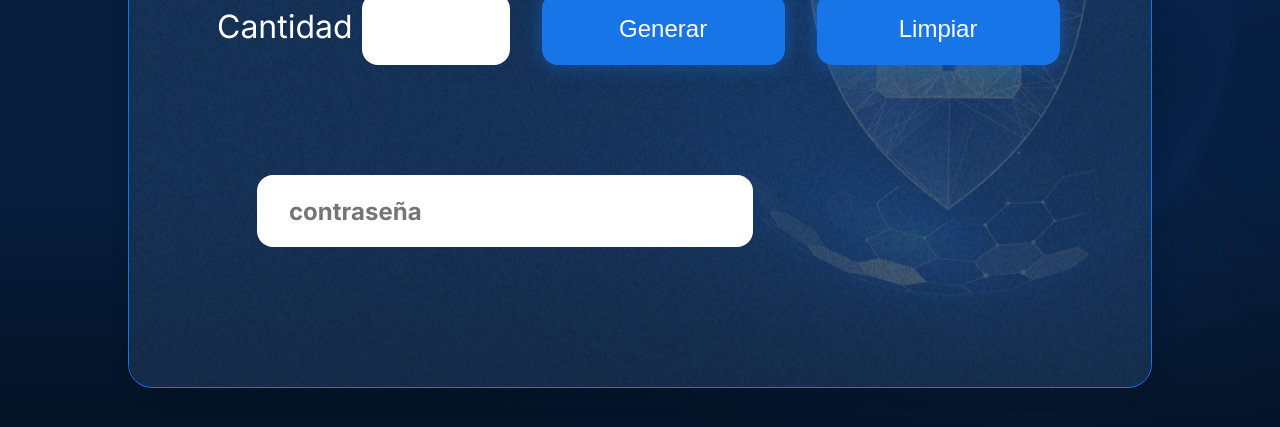
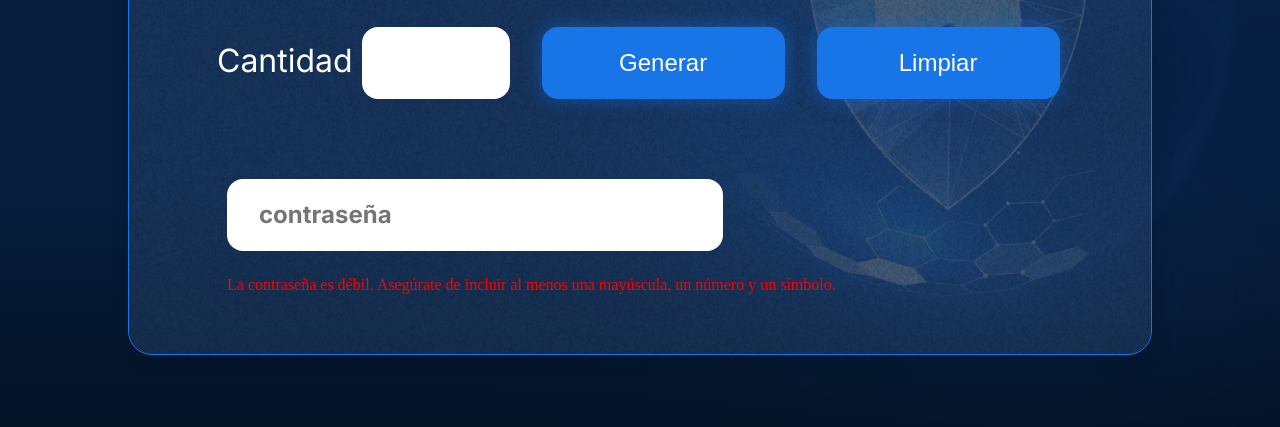
Before and after one commit to LauraArredondoDev/EjerciciosJS, a plain HTML site: page con html/Generador de contraseñas/index.html in a window 1280 px wide. Both pictures are taken after a click on the button "Generar". Shown: the part 359-786 px from the top of the page. Drawn offline with Linux system fonts and the light colour scheme.

Commit message:
He quitado el alert del mensaje de contraseña debil y fuerte y lo he cambiado por un span debajo del input de contraseña

```diff
--- a/con html/Generador de contraseñas/css/style.css
+++ b/con html/Generador de contraseñas/css/style.css
@@ -128,9 +128,28 @@ h1 {
     background-color: #FFF;
     border: none;
     color: #1875E8;
-    margin: 50px;
+    margin: 50px 50px 25px 50px;
     padding: 2rem;
     font-size: 24px;
     font-weight: 700;
     font-family: 'Inter', sans-serif;
 }
+
+.container__input__contrasena {
+    display: flex;
+    flex-direction: column;
+    justify-content: center;
+    align-items: start;
+}
+
+#contrasena__fuerte {
+    margin-left: 50px;
+    color: green;
+    display: none;
+}
+
+#contrasena__debil {
+    margin-left: 50px;
+    color: red;
+    display: none;
+}
--- a/con html/Generador de contraseñas/index.html
+++ b/con html/Generador de contraseñas/index.html
@@ -24,8 +24,10 @@
                         <button class="boton" id="generar" onclick="generar()">Generar</button>
                         <button class="boton" id="limpiar" onclick="limpiar()">Limpiar</button>
                     </div>
-                    <div class="container__campo">
+                    <div class="container__input__contrasena">
                         <input class="container__contrasena" type="text" id="contrasena" placeholder="contraseña">
+                        <span id="contrasena__fuerte">La contraseña es fuerte.</span>
+                        <span id="contrasena__debil">La contraseña es débil. Asegúrate de incluir al menos una mayúscula, un número y un símbolo.</>
                     </div>
                 </div>
             </div>
--- a/con html/Generador de contraseñas/js/script.js
+++ b/con html/Generador de contraseñas/js/script.js
@@ -1,10 +1,14 @@
 let cantidad = document.getElementById('cantidad');
 let boton = document.getElementById('generar');
 let contrasena = document.getElementById('contrasena');
+const contrasenaFuerte = document.getElementById('contrasena__fuerte');
+const contrasenaDebil = document.getElementById('contrasena__debil');
 
 const cadenaCaracteres = 'ABCDEFGHIJKLMNOPQRSTUVWYZabcdefghijklmnopqrstuvwyz0123456789!@#$%^&*()';
 
 function generar() {
+    contrasenaFuerte.style.display = 'none';
+    contrasenaDebil.style.display = 'none';
 
     let numeroDigitado = parseInt(cantidad.value);
 
@@ -34,18 +38,19 @@ function generar() {
 
     //Validar la fortaleza de la contraseña
     if(tieneMayusculas && tieneMinusculas && tieneNumeros && tieneSimbolos) {
-        alert('La contraseña es fuerte.');
-
+        contrasenaFuerte.style.display = 'block';
     }else {
-        alert('La contraseña es débil. Asegúrate de incluir al menos una mayúscula, un número y un símbolo.');
+        contrasenaDebil.style.display = 'block';
     }
 }
 
 //1- Guardarme el boton de limpiar en una const o variable
-//2- Hacer una función que diga que cuando pulse el botón lo que hay dentro del input de la contraseña se borre
+//2- Hacer una función que cambie el value del input.
 
 const botonLimpiar = document.getElementById('limpiar');
 
 function limpiar() {
     contrasena.value = '';
+    contrasenaFuerte.style.display = 'none';
+    contrasenaDebil.style.display = 'none';
 }
```
